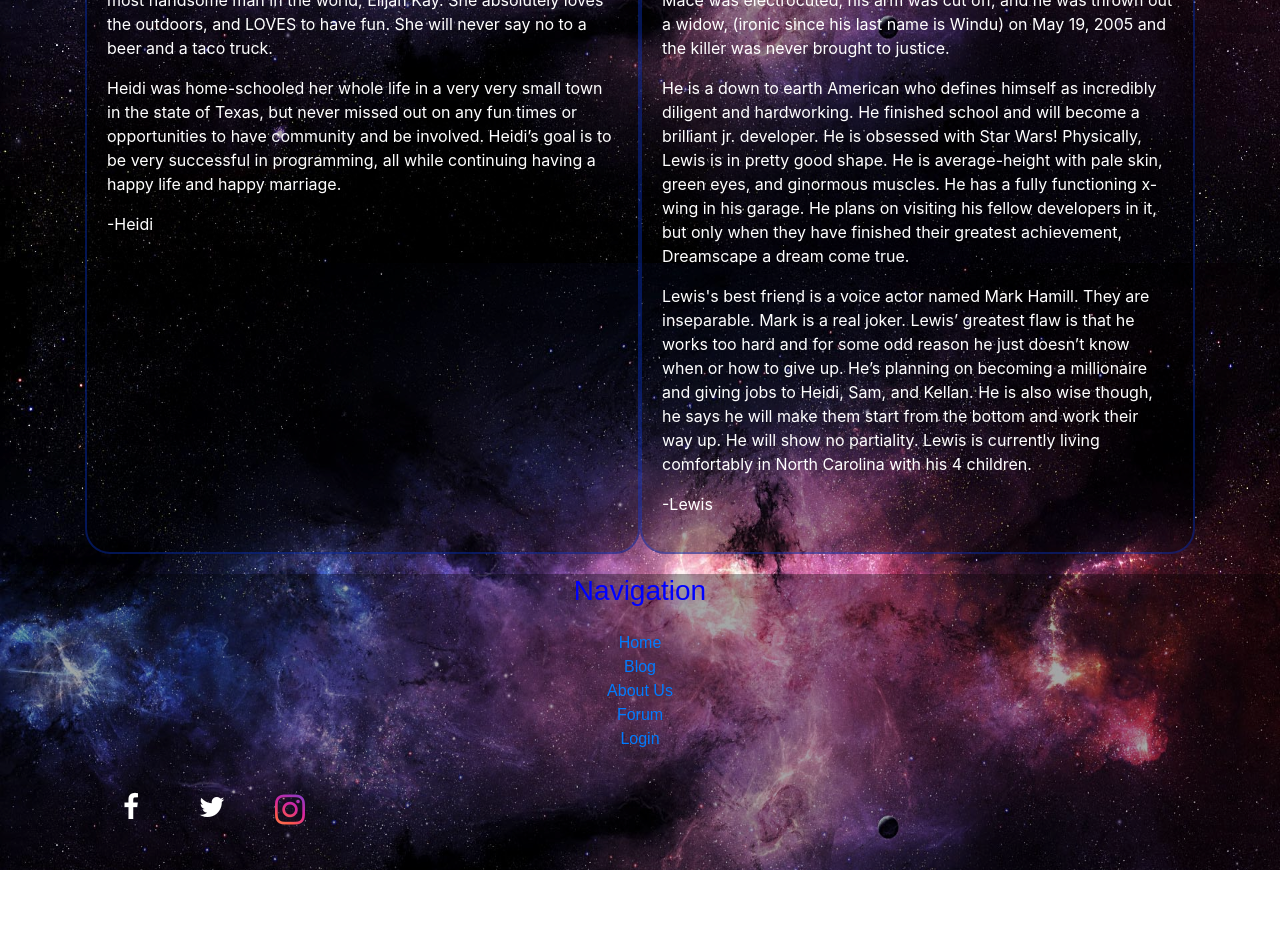
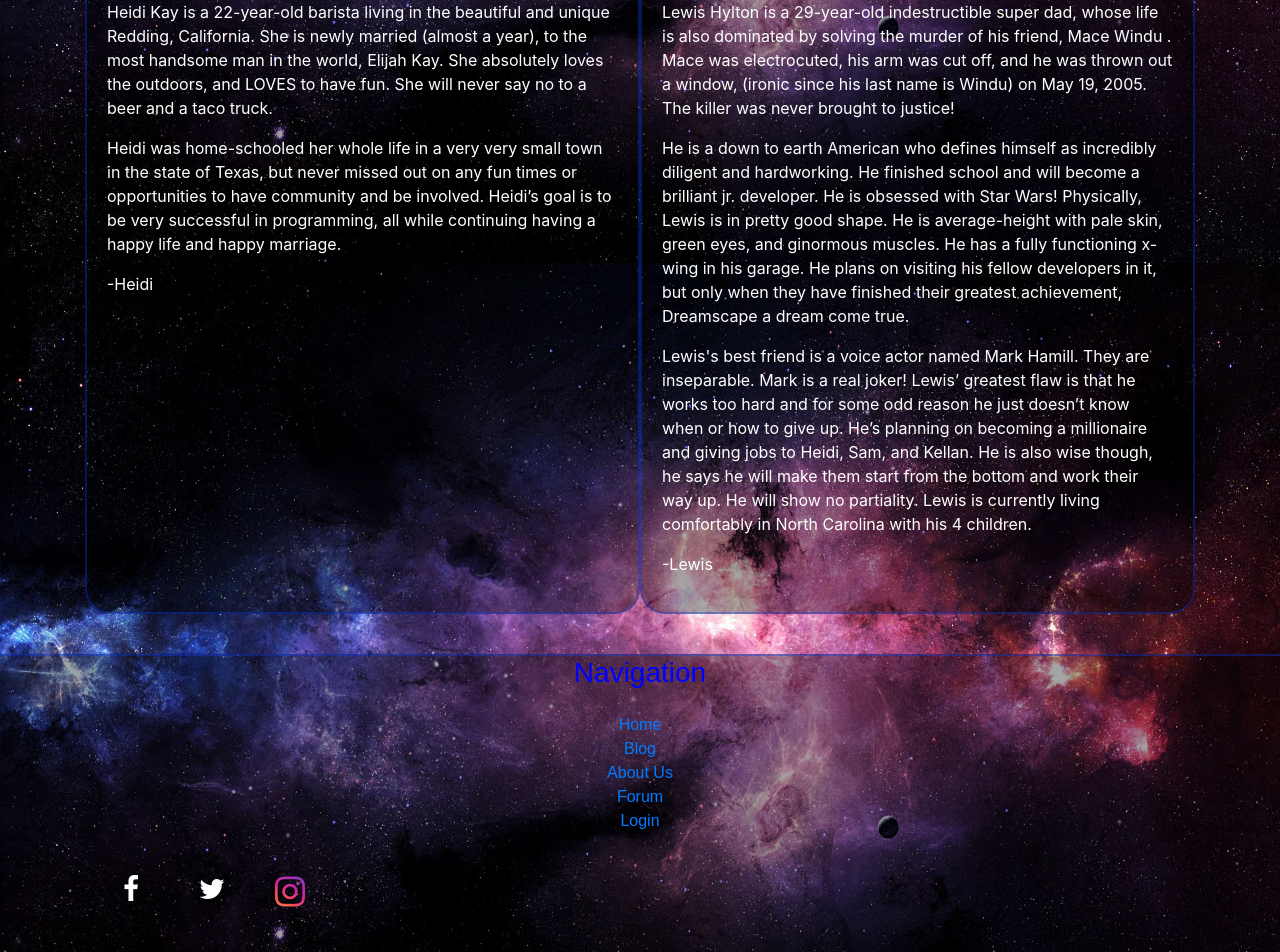
Before and after one commit to bethel-school-of-technology/dreamscape-stories, an Angular app: page /about-us in a window 1280 px wide. Shown: the part 1337-2289 px from the top of the page. Before the commit the page ends 2207 px from the top, so only its background shows below. Built offline with nearby package versions, Linux system fonts and the light colour scheme.

Commit message:
added border
border added to bottom nav

```diff
--- a/src/app/components/about-us/about-us.component.css
+++ b/src/app/components/about-us/about-us.component.css
@@ -4,6 +4,7 @@
     background-color:rgba(0, 0, 0, 0.342);
     border: 2px solid rgba(9, 62, 235, 0.350);
     padding: 20px;
+    margin-bottom: 20px;
 }
 .container {
     align-content: center;
@@ -27,12 +28,13 @@
 h1 {
     text-align: center;
     color: white;
-    margin: 20px;
+    margin: 40px;
 }
 h3 {
     text-align: center;
 }
 .site-footer {
+    border-top :2px solid rgba(9, 62, 235, 0.350);
     margin-top: 20px;
     position: auto;
     left: 0;
--- a/src/app/components/about-us/about-us.component.html
+++ b/src/app/components/about-us/about-us.component.html
@@ -4,14 +4,28 @@
     <div class="col-6">
       <img id="profilepic" src="../../assets/kellan.jpg" alt="Kellan">
       <h3>Kellan</h3>
-      <p>Kellan Ryan is a 25-year-old culinary artist whom also enjoys swimming, going to the movies and eating out. He is brave and inspiring, but can also be very boring and a bit beautiful. He is an US Citizen Jedi who also defines himself as gorgeous. He finished school and then left academia to find the girl of his dreams. Physically, Kellan is in pretty good shape. He is average-height with pale skin, dirty blonde hair and green eyes. He grew up in a working class neighborhood. Kellan grew up as the 2nd child in a litter of 6. His parents are lovely. Though divine wisdom they provided a happy and stable home.</p>
-      <p>He is married to Elizabeth Flossie Ryan. Beth is 2 years older than him and works as a saint, raising this man's (currently) only child Ariana Josephine Ryan . (There are signs of another to come. Yay!) Ariana is 1 year old and thriving! Kellan's best friend is a genius named Jesus! They get on well most of the time. He also hangs around with Aaron and Kade Ryan his 2 brothers. They enjoy eating food together as all humans should! Kellan currently lives in the Dakotas where he is trying to escape from a really cramped apartment.</p>
+      <p>Kellan Ryan is a 25-year-old culinary artist whom also enjoys swimming, going to the movies and eating out. He
+        is brave and inspiring, but can also be very boring and a bit beautiful. He is an US Citizen Jedi who also
+        defines himself as gorgeous. He finished school and then left academia to find the girl of his dreams.
+        Physically, Kellan is in pretty good shape. He is average-height with pale skin, dirty blonde hair and green
+        eyes. He grew up in a working class neighborhood. Kellan grew up as the 2nd child in a litter of 6. His parents
+        are lovely. Though divine wisdom they provided a happy and stable home.</p>
+      <p>He is married to Elizabeth Flossie Ryan. Beth is 2 years older than him and works as a saint, raising this
+        man's (currently) only child Ariana Josephine Ryan . (There are signs of another to come. Yay!) Ariana is 1 year
+        old and thriving! Kellan's best friend is a genius named Jesus! They get on well most of the time. He also hangs
+        around with Aaron and Kade Ryan his 2 brothers. They enjoy eating food together as all humans should! Kellan
+        currently lives in the Dakotas where he is trying to escape from a really cramped apartment.</p>
       <p>-Kellan</p>
     </div>
     <div class="col-6">
       <img id="profilepic2" src="../../assets/sam.png" alt="Sam">
       <h3>Sam</h3>
-        <p>Sam is the team’s sole Canadian, growing up just outside of Vancouver, BC. He did his first round of post-secondary at the age of 20, studying Media Arts while enduring the sub-zero temperatures of the Saskatchewan winters. Shortly after, he got married, had four kids, and decided it would be just great to do another round of post-secondary, this time in the area of web development. Sam now lives on Vancouver Island and spends his time finding a good balance between hanging out with his family, creating videos, and learning how to code.</p>
+      <p>Sam is the team’s sole Canadian, growing up just outside of Vancouver, BC. He did his first round of
+        post-secondary at the age of 20, studying Media Arts while enduring the sub-zero temperatures of the
+        Saskatchewan winters. Shortly after, he got married, had four kids, and decided it would be just great to do
+        another round of post-secondary, this time in the area of web development. Sam now lives on Vancouver Island and
+        spends his time finding a good balance between hanging out with his family, creating videos, and learning how to
+        code.</p>
       <p>-Sam</p>
     </div>
   </div>
@@ -21,16 +35,30 @@
     <div class="col-6">
       <img id="profilepic2" src="../../assets/heidi.jpeg" alt="heidi">
       <h3>Heidi</h3>
-        <p>Heidi Kay is a 22-year-old barista living in the beautiful and unique Redding, California. She is newly married (almost a year), to the most handsome man in the world, Elijah Kay. She absolutely loves the outdoors, and LOVES to have fun. She will never say no to a beer and a taco truck.</p>
-        <p>Heidi was home-schooled her whole life in a very very small town in the state of Texas, but never missed out on any fun times or opportunities to have community and be involved. Heidi’s goal is to be very successful in programming, all while continuing having a happy life and happy marriage.</p>
+      <p>Heidi Kay is a 22-year-old barista living in the beautiful and unique Redding, California. She is newly married
+        (almost a year), to the most handsome man in the world, Elijah Kay. She absolutely loves the outdoors, and LOVES
+        to have fun. She will never say no to a beer and a taco truck.</p>
+      <p>Heidi was home-schooled her whole life in a very very small town in the state of Texas, but never missed out on
+        any fun times or opportunities to have community and be involved. Heidi’s goal is to be very successful in
+        programming, all while continuing having a happy life and happy marriage.</p>
       <p>-Heidi</p>
     </div>
     <div class="col-6">
       <img id="profilepic2" src="../../assets/Lewis.jpeg" alt="lewis">
       <h3>Lewis</h3>
-          <p>Lewis Hylton is a 29-year-old indestructible super dad, whose life is also dominated by solving the murder of his friend, Mace Windu . Mace was electrocuted, his arm was cut off, and he was thrown out a widow, (ironic since his last name is Windu) on May 19, 2005 and the killer was never brought to justice.</p>
-          <p>He is a down to earth American who defines himself as incredibly diligent and hardworking. He finished school and will become a brilliant jr. developer. He is obsessed with Star Wars! Physically, Lewis is in pretty good shape. He is average-height with pale skin, green eyes, and ginormous muscles. He has a fully functioning x-wing in his garage. He plans on visiting his fellow developers in it, but only when they have finished their greatest achievement, Dreamscape a dream come true.</p>
-          <p>Lewis's best friend is a voice actor named Mark Hamill. They are inseparable. Mark is a real joker. Lewis’ greatest flaw is that he works too hard and for some odd reason he just doesn’t know when or how to give up. He’s planning on becoming a millionaire and giving jobs to Heidi, Sam, and Kellan. He is also wise though, he says he will make them start from the bottom and work their way up. He will show no partiality. Lewis is currently living comfortably in North Carolina with his 4 children.</p>
+      <p>Lewis Hylton is a 29-year-old indestructible super dad, whose life is also dominated by solving the murder of
+        his friend, Mace Windu . Mace was electrocuted, his arm was cut off, and he was thrown out a window, (ironic
+        since his last name is Windu) on May 19, 2005. The killer was never brought to justice!</p>
+      <p>He is a down to earth American who defines himself as incredibly diligent and hardworking. He finished school
+        and will become a brilliant jr. developer. He is obsessed with Star Wars! Physically, Lewis is in pretty good
+        shape. He is average-height with pale skin, green eyes, and ginormous muscles. He has a fully functioning x-wing
+        in his garage. He plans on visiting his fellow developers in it, but only when they have finished their greatest
+        achievement, Dreamscape a dream come true.</p>
+      <p>Lewis's best friend is a voice actor named Mark Hamill. They are inseparable. Mark is a real joker! Lewis’
+        greatest flaw is that he works too hard and for some odd reason he just doesn’t know when or how to give up.
+        He’s planning on becoming a millionaire and giving jobs to Heidi, Sam, and Kellan. He is also wise though, he
+        says he will make them start from the bottom and work their way up. He will show no partiality. Lewis is
+        currently living comfortably in North Carolina with his 4 children.</p>
       <p>-Lewis</p>
     </div>
   </div>
@@ -49,9 +77,11 @@
     </div>
     <div class="socialmedia">
       <ul class="list-unstyled footer-link d-flex footer-social">
-                <li><a href="https://www.facebook.com/bethelschooloftechnology" class="p-2"><span class="fa fa-facebook fa-lg"></span></a></li>
+        <li><a href="https://www.facebook.com/bethelschooloftechnology" class="p-2"><span
+              class="fa fa-facebook fa-lg"></span></a></li>
         <li><a href="https://twitter.com/bethelredding" class="p-2"><span class="fa fa-twitter fa-lg"></span></a></li>
-                <li><a href="https://www.instagram.com/betheltech/" class="p-2"><span class="fa fa-instagram fa-lg"></span></a></li>
+        <li><a href="https://www.instagram.com/betheltech/" class="p-2"><span class="fa fa-instagram fa-lg"></span></a>
+        </li>
       </ul>
     </div>
   </div>
--- a/src/app/components/blog/blog.component.css
+++ b/src/app/components/blog/blog.component.css
@@ -10,6 +10,7 @@
 h1 {
     text-align: center;
     color: white;
+    margin: 20px;
 }
 .post {
     padding: 20px;
@@ -24,6 +25,7 @@ h1 {
     color: white;
 }
 .site-footer {
+    border-top :2px solid rgba(9, 62, 235, 0.350);
     margin-top: 20px;
     position: auto;
     left: 0;
--- a/src/app/components/forum/forum.component.css
+++ b/src/app/components/forum/forum.component.css
@@ -42,6 +42,7 @@ h5 {
     color: white;
 }
 .site-footer {
+    border-top :2px solid rgba(9, 62, 235, 0.350);
     margin-top: 20px;
     position: auto;
     left: 0;
--- a/src/app/components/home/home.component.css
+++ b/src/app/components/home/home.component.css
@@ -2,7 +2,7 @@ header {
     text-align: center;
     color: white;
     font-family: Arial, Helvetica, sans-serif;
-    margin: 20px;
+    margin: 40px;
 }
 .col-6  {
     color: white;
@@ -10,6 +10,7 @@ header {
     background-color:rgba(0, 0, 0, 0.342);
     border: 2px solid rgba(9, 62, 235, 0.350);
     padding: 20px;
+    margin-bottom: 20px;
 }
 .col-12 {
     color: white;
@@ -17,6 +18,7 @@ header {
     background-color:rgba(0, 0, 0, 0.342);
     border: 2px solid rgba(9, 62, 235, 0.350);
     padding: 20px;
+    margin-bottom: 20px;
 }
 
 .visiondescription {
@@ -30,9 +32,11 @@ header {
     border-radius: 25px;
     border: 2px solid rgba(9, 62, 235, 0.350);
     padding: 20px;
+    margin-bottom: 20px;
 }
 
 .site-footer {
+    border-top :2px solid rgba(9, 62, 235, 0.350);
     margin-top: 20px;
     position: auto;
     left: 0;
```
Lines whose indentation alone changed are shown as unchanged.
